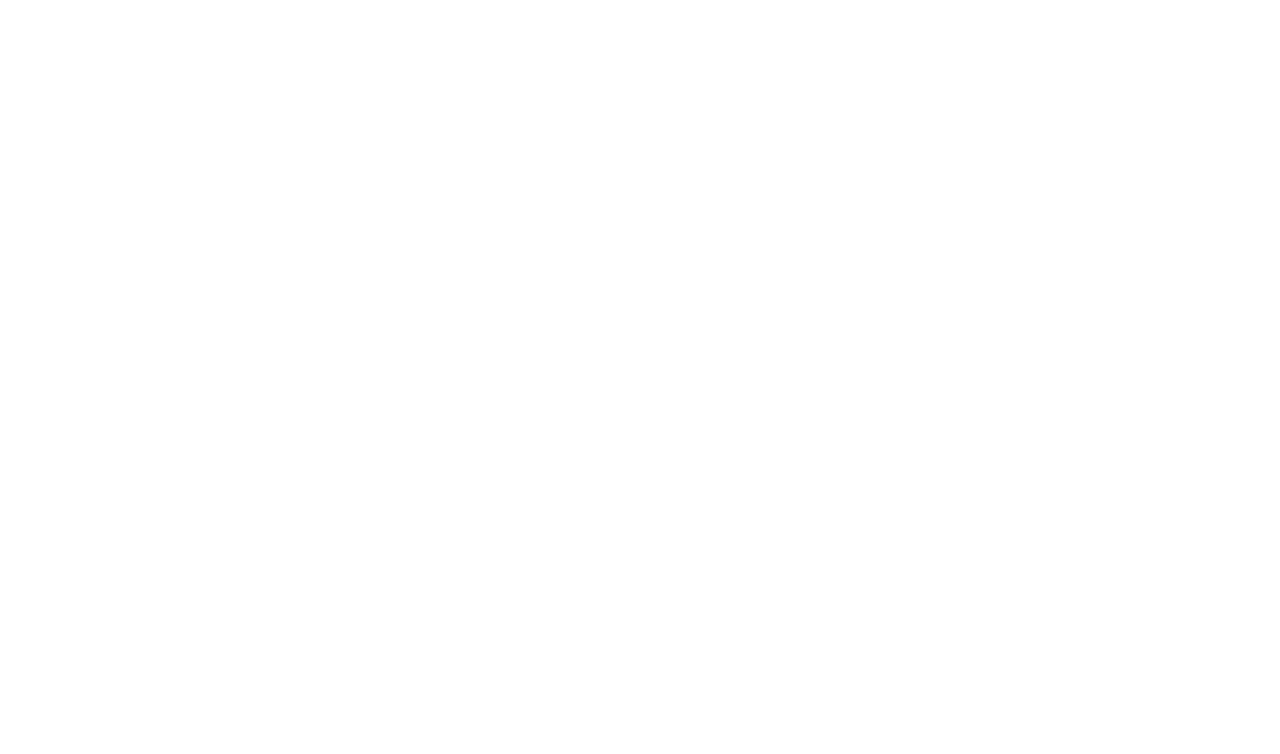
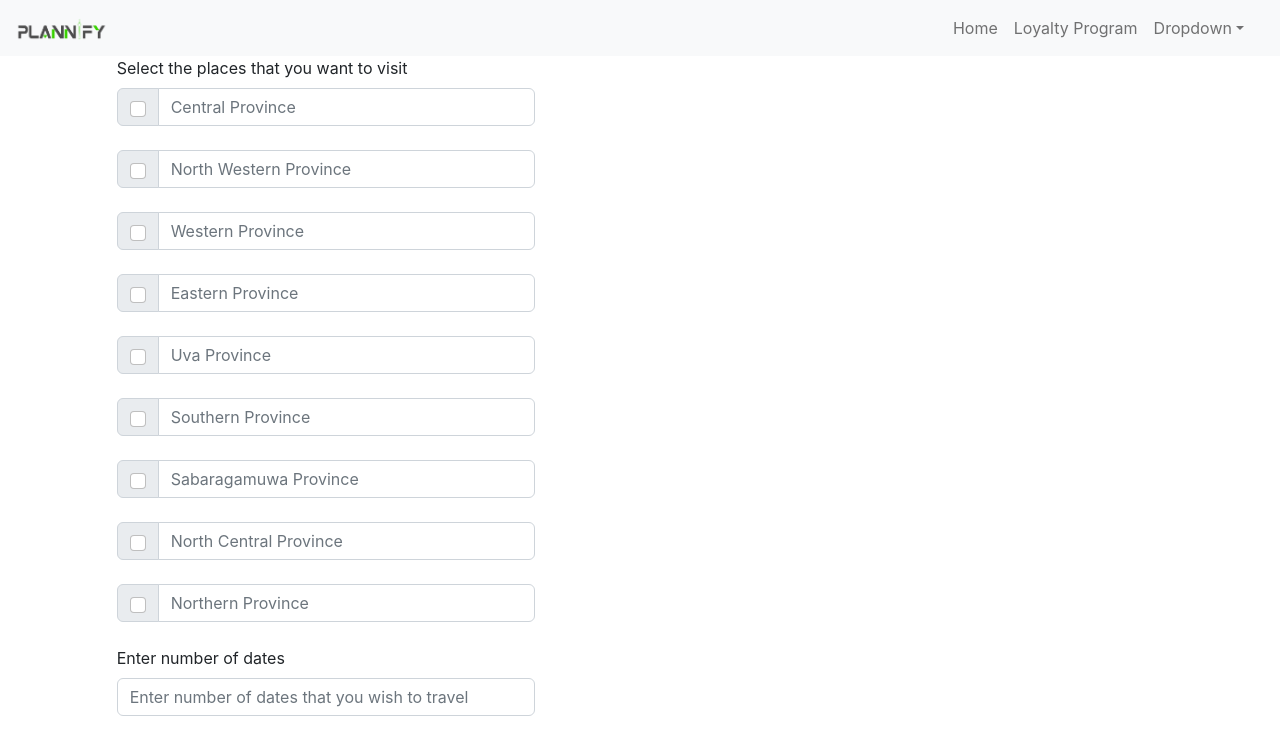
Before and after one commit to maleeshaaa/CSSE_WE_27-AF, a React (Create React App) app in the folder frontend/: page /travel-places in a window 1280 px wide. Before the commit this address had no page. Shown: the top 754 px of the page. Built offline with nearby package versions, Linux system fonts and the light colour scheme.

Commit message:
add places page

```diff
--- a/frontend/src/App.js
+++ b/frontend/src/App.js
@@ -5,6 +5,7 @@
 import MyProfile from './pages/package/MyProfile';
 import SinglePackage from './pages/package/SinglePackage';
 import Home from './pages/home.jsx';
+import TravelPlace from './pages/travelPlaces/places';
 
 function App() {
   return (
@@ -12,6 +13,7 @@
       <BrowserRouter>
         <Routes>
         <Route path="/" element={<Home />} />
+        <Route path="/travel-places" element={<TravelPlace />} />
 
           <Route path="/loyalty-reward" element={<LoyaltyDB />} />
           <Route path="/travel-plan" element={<TravelPlan />} />
--- /dev/null
+++ b/frontend/src/pages/travelPlaces/places.jsx
@@ -0,0 +1,99 @@
+import React from "react";
+import Navbar from "../../components/navbar.jsx";
+import Form from 'react-bootstrap/Form';
+import InputGroup from 'react-bootstrap/InputGroup';
+
+
+export default function TravelPlace() {
+  return (
+    <div>
+      <Navbar />
+
+      <div class="container-fluid h-custom h-100">
+        <div class="row d-flex justify-content-center align-items-center h-100s h-100">
+            <div class="col-sm-9 col-md-6 col-lg-8 col-xl-12">
+            <div class="col-md-8 col-lg-6 col-xl-4 offset-xl-1">
+            <Form>
+                <label class="form-label" for="form3Example3">Select the places that you want to visit</label>
+                <div>
+                <InputGroup className="mb-4">
+                    <InputGroup.Checkbox aria-label="Checkbox for following text input" />
+                    <Form.Control aria-label="Text input with checkbox" placeholder="Central Province" />
+                </InputGroup>
+                </div>
+
+                <div>
+                <InputGroup className="mb-4">
+                    <InputGroup.Checkbox aria-label="Checkbox for following text input" />
+                    <Form.Control aria-label="Text input with checkbox" placeholder="North Western Province" />
+                </InputGroup>
+                </div>
+
+                <div>
+                <InputGroup className="mb-4">
+                    <InputGroup.Checkbox aria-label="Checkbox for following text input" />
+                    <Form.Control aria-label="Text input with checkbox" placeholder="Western Province" />
+                </InputGroup>
+                </div>
+
+                <div>
+                <InputGroup className="mb-4">
+                    <InputGroup.Checkbox aria-label="Checkbox for following text input" />
+                    <Form.Control aria-label="Text input with checkbox" placeholder="Eastern Province" />
+                </InputGroup>
+                </div>
+
+                <div>
+                <InputGroup className="mb-4">
+                    <InputGroup.Checkbox aria-label="Checkbox for following text input" />
+                    <Form.Control aria-label="Text input with checkbox" placeholder="Uva Province" />
+                </InputGroup>
+                </div>
+
+                <div>
+                <InputGroup className="mb-4">
+                    <InputGroup.Checkbox aria-label="Checkbox for following text input" />
+                    <Form.Control aria-label="Text input with checkbox" placeholder="Southern Province" />
+                </InputGroup>
+                </div>
+
+                <div>
+                <InputGroup className="mb-4">
+                    <InputGroup.Checkbox aria-label="Checkbox for following text input" />
+                    <Form.Control aria-label="Text input with checkbox" placeholder="Sabaragamuwa Province" />
+                </InputGroup>
+                </div>
+
+                <div>
+                <InputGroup className="mb-4">
+                    <InputGroup.Checkbox aria-label="Checkbox for following text input" />
+                    <Form.Control aria-label="Text input with checkbox" placeholder="North Central Province" />
+                </InputGroup>
+                </div>
+
+                <div>
+                <InputGroup className="mb-4">
+                    <InputGroup.Checkbox aria-label="Checkbox for following text input" />
+                    <Form.Control aria-label="Text input with checkbox" placeholder="Northern Province" />
+                </InputGroup>
+                </div>
+
+                <div>
+                <Form.Group className="mb-3" controlId="exampleForm.ControlInput1">
+                    <Form.Label>Enter number of dates</Form.Label>
+                    <Form.Control type="email" placeholder="Enter number of dates that you wish to travel" />
+                </Form.Group>
+                </div>
+                </Form>
+            </div>
+
+            </div>
+
+        </div>
+
+      </div>
+    </div>
+
+  );
+
+}
```
